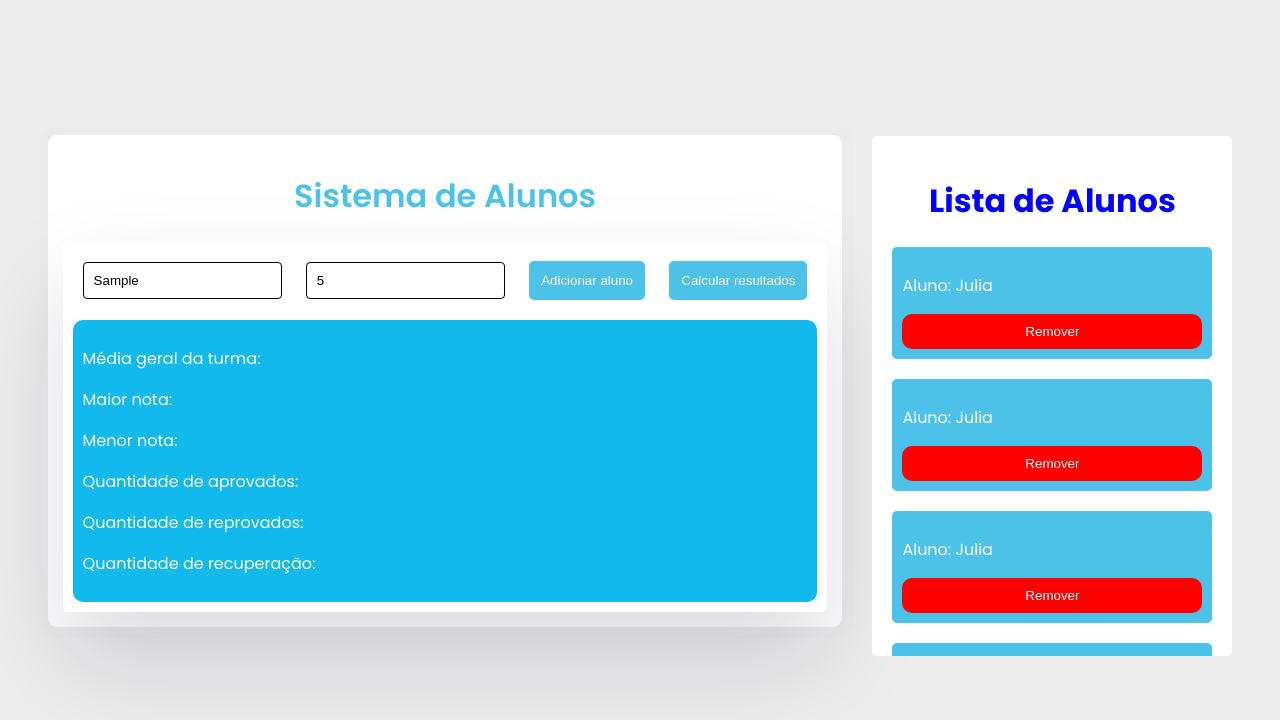
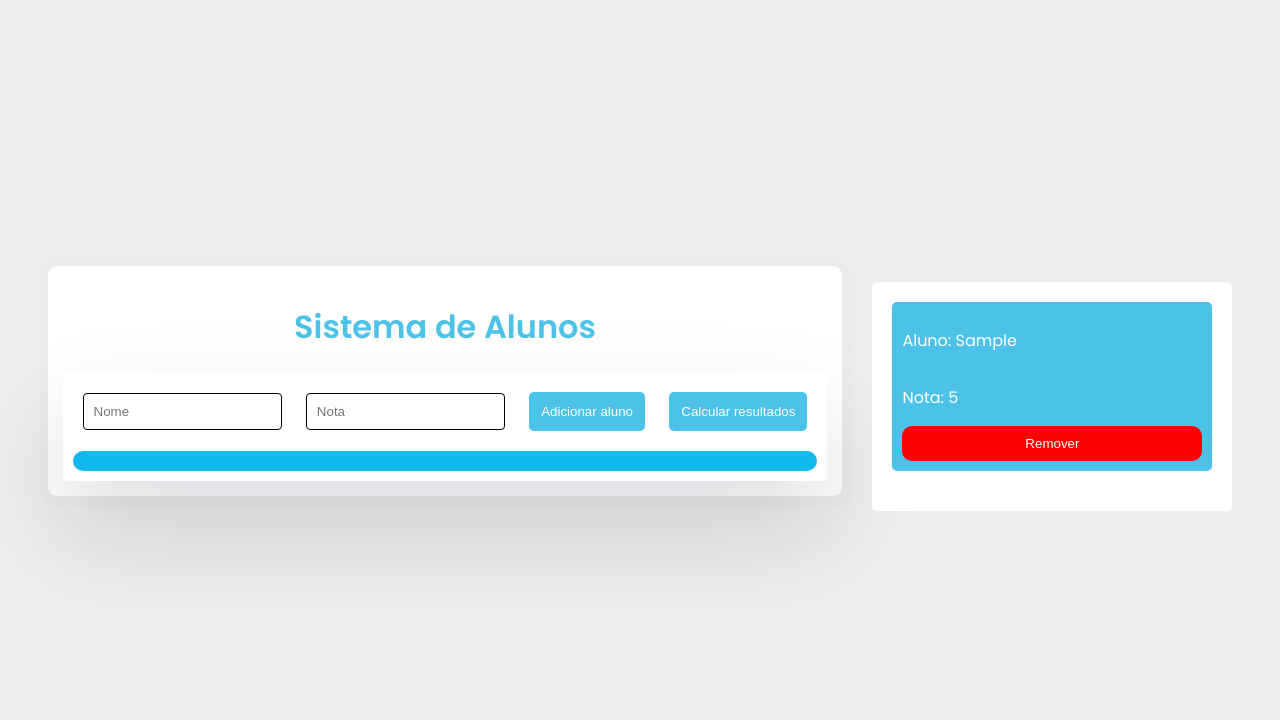
Before and after one commit to ericksantanay/sistema-de-alunos-js, a plain HTML site: page index.html in a window 1280 px wide. Both pictures are taken after typing "Sample", "5" into the empty fields and a click on the button "Adicionar aluno". Drawn offline with Linux system fonts and the light colour scheme.

Commit message:
Finalado por Hoje

```diff
--- a/index.html
+++ b/index.html
@@ -16,6 +16,7 @@
             <button class="btn" onclick="Adicionar()">Adicionar aluno</button>
             <button class="btn" onclick="CalcularResultado()">Calcular resultados</button>
 
+
             <div id="estatisca">
                 <p>Média geral da turma:</p>
                 <p>Maior nota:</p>
@@ -23,7 +24,6 @@
                 <p>Quantidade de aprovados:</p>
                 <p>Quantidade de reprovados:</p>
                 <p>Quantidade de recuperação:</p>
-                <!--AQUI IRA SAIR O RESULTADO DA ESTATISTICA-->
             </div>
         </div>
     </div>
@@ -31,39 +31,7 @@
 
     <div id="lista">
         <h1>Lista de Alunos</h1>
-
-                <div class="alunos">
-                    <p>Aluno: Julia</p>
-                    <button>Remover</button>
-                </div>
-
-                <div class="alunos">
-                    <p>Aluno: Julia</p>
-                    <button>Remover</button>
-                </div>
-
-                <div class="alunos">
-                    <p>Aluno: Julia</p>
-                    <button>Remover</button>
-                </div>
-
-                <div class="alunos">
-                    <p>Aluno: Julia</p>
-                    <button>Remover</button>
-                </div>
-
-                <div class="alunos">
-                    <p>Aluno: Julia</p>
-                    <button>Remover</button>
-                </div>
-
-                <div class="alunos">
-                    <p>Aluno: Julia</p>
-                    <button>Remover</button>
-                </div>
-        </div>
-
-
+    </div>
 
         <script src="script.js"></script>
 </body>
--- a/script.js
+++ b/script.js
@@ -3,6 +3,24 @@ let armazenarDados = []
 
 // Indice para percorrer o array
 indice = 0
+
+// Media da turma
+let media = 0
+
+// Maior Nota da Turma
+let maiorNota = 0
+
+// Menor Nota
+let menorNota = 0
+
+// Aprovados
+let aprovados = 0
+
+// Reprovados
+let reprovados = 0
+
+// Recuperação
+let recuperação
 
 // Sidas
 let estatisca = document.getElementById('estatisca')
@@ -17,5 +35,66 @@ function Adicionar() {
         alert('Preencha os Campos!')
     }
 
+    // Colocando tudo em um objeto
+    let dados = {
+        nome: nome,
+        nota: nota
+    }
+
+    armazenarDados.push(dados)
+
+    atualizarLista()
+
+    document.getElementById('nome').value = ''
+    document.getElementById('nota').value = ''
+}
+
+
+// Função Para Não repetir codigo
+function atualizarLista() {
+    //Server para não repetir as lista
+    estatisca.innerHTML = ''
+    res.innerHTML = ''
+
+
+    // Laço que vai percorrer o array
+    armazenarDados.forEach((item, indice) => {
+        res.innerHTML +=
+        `
+            <div class="alunos">
+                    <p>Aluno: ${item.nome}</p>
+                    <p>Nota: ${item.nota}</p>
+                    <button onclick="Remover(${indice})">Remover</button>
+            </div>
+        `
+        media += item.nota
+    });
 
 }
+
+// Função de remover o aluno
+function Remover(indice) {
+
+    armazenarDados.splice(indice, 1)
+    atualizarLista()
+}
+
+
+
+// Função da estatistica
+function CalcularResultado() {
+    estatisca.innerHTML =
+    `
+    <div>
+            <p>Média geral da turma: ${media}</p>
+            <p>Maior nota:</p>
+            <p>Menor nota:</p>
+            <p>Quantidade de aprovados:</p>
+            <p>Quantidade de reprovados:</p>
+            <p>Quantidade de recuperação:</p>
+    </div>
+
+    `
+
+    atualizarLista()
+}
```
